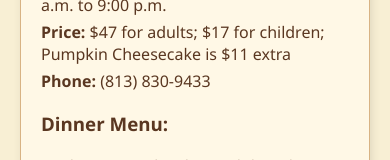
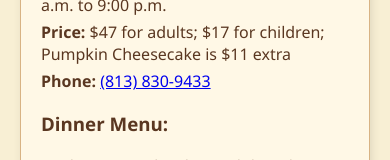
Before and after one commit to olegkudinov/tampathankgiving2024, a plain HTML site: page index.html in a window 390 px wide. Shown: the part 409-569 px from the top of the page. Drawn offline with Linux system fonts and the light colour scheme.

Commit message:
Phone links are added

```diff
--- a/index.html
+++ b/index.html
@@ -88,7 +88,8 @@
 
                     if (restaurant.phone) {
                         const phone = document.createElement('p');
-                        phone.innerHTML = `<strong>Phone:</strong> ${restaurant.phone}`;
+                        const phoneLink = `tel:${restaurant.phone.replace(/[^0-9]/g, '')}`;
+                        phone.innerHTML = `<strong>Phone:</strong> <a href="${phoneLink}">${restaurant.phone}</a>`;
                         restaurantDiv.appendChild(phone);
                     }
 
```
